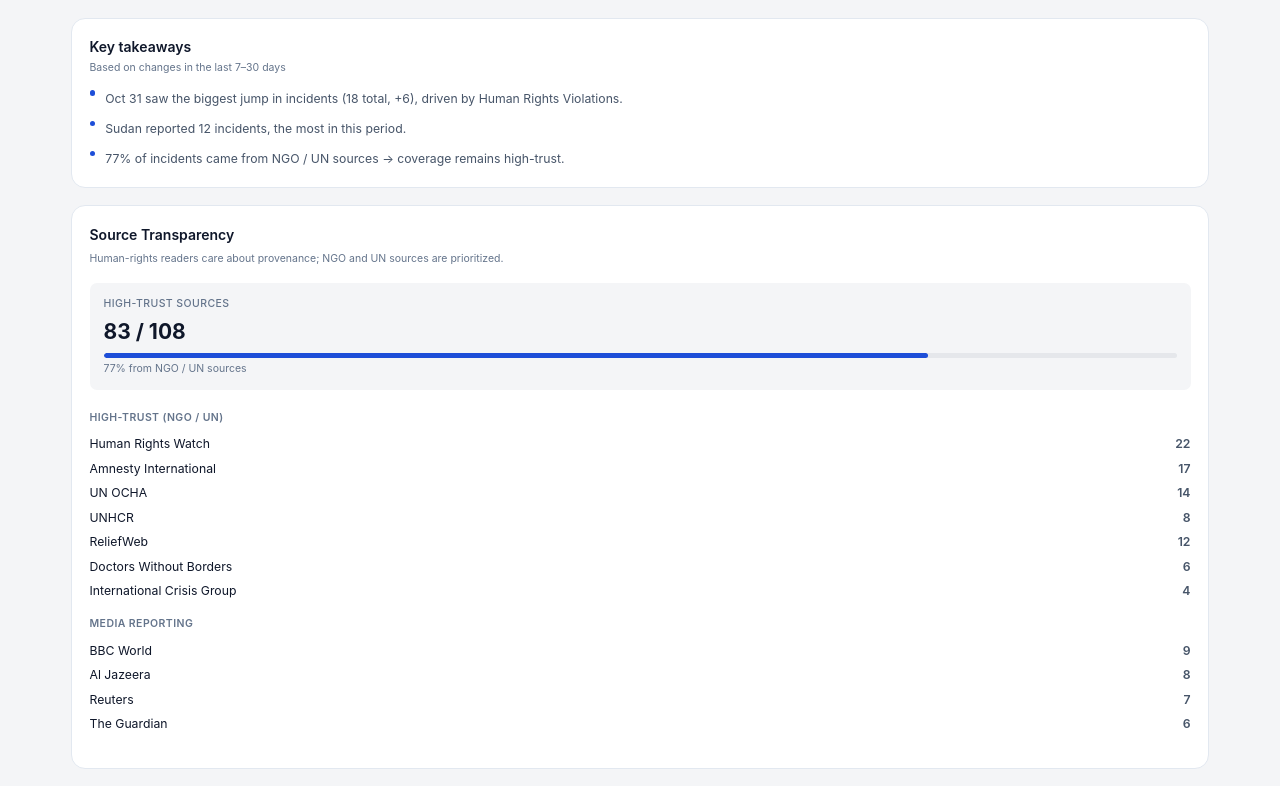
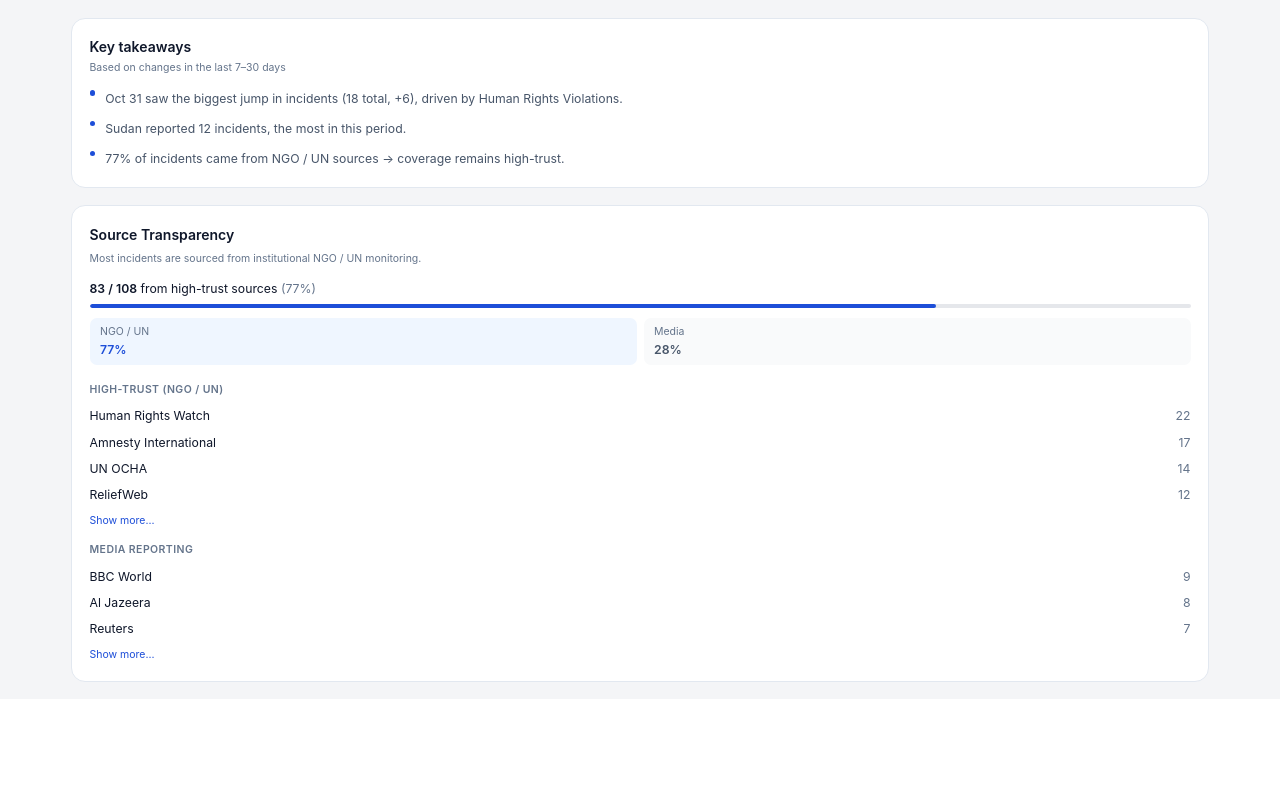
Before and after one commit to pierrev34/global-crisis-monitor, a Next.js app in the folder frontend/: page / in a window 1280 px wide. Shown: the part 701-1487 px from the top of the page. After the commit the page ends 1400 px from the top, so only its background shows below. Built offline with nearby package versions, Linux system fonts and the light colour scheme.

Commit message:
Redesigned Source Transparency card as clean credibility widget

```diff
--- a/frontend/src/components/SourceBreakdown.tsx
+++ b/frontend/src/components/SourceBreakdown.tsx
@@ -1,4 +1,4 @@
-import React from 'react';
+import React, { useState } from 'react';
 import { SourceStat } from '@/types/feed';
 
 interface SourceBreakdownProps {
@@ -7,12 +7,15 @@
 }
 
 /**
- * SourceBreakdown - Source transparency with trust metrics
+ * SourceBreakdown - Simplified credibility widget
  */
 export default function SourceBreakdown({ sources, totalIncidents }: SourceBreakdownProps) {
+  const [showAllNgo, setShowAllNgo] = useState(false);
+  const [showAllMedia, setShowAllMedia] = useState(false);
+
   if (!sources || sources.length === 0) {
     return (
-      <div className="bg-white border border-border rounded-xl p-6">
+      <div className="bg-white border border-border rounded-2xl p-5">
         <h3 className="text-base font-semibold text-text-primary mb-4">
           Source Transparency
         </h3>
@@ -24,68 +27,105 @@
   }
 
   // Separate NGO/UN sources from media
-  const ngoSources = sources.filter((s) => s.type === 'ngo' || s.type === 'un');
-  const mediaSources = sources.filter((s) => s.type === 'media');
+  const ngoSources = sources
+    .filter((s) => s.type === 'ngo' || s.type === 'un')
+    .sort((a, b) => b.count - a.count);
+  const mediaSources = sources
+    .filter((s) => s.type === 'media')
+    .sort((a, b) => b.count - a.count);
 
   const ngoTotal = ngoSources.reduce((sum, s) => sum + s.count, 0);
+  const mediaTotal = mediaSources.reduce((sum, s) => sum + s.count, 0);
   const ngoPercentage = (ngoTotal / totalIncidents) * 100;
+  const mediaPercentage = (mediaTotal / totalIncidents) * 100;
 
-  const SourceList = ({ sourceList, label }: { sourceList: SourceStat[], label: string }) => (
-    <div className="mb-5">
-      <h4 className="text-xs font-semibold text-text-muted uppercase tracking-wide-caps mb-3">
-        {label}
-      </h4>
-      <div className="space-y-2">
-        {sourceList.slice(0, 8).map((source) => (
-          <div key={source.name} className="flex justify-between items-center">
-            <span className="text-sm text-text-primary">{source.name}</span>
-            <span className="text-sm font-semibold text-text-body">{source.count}</span>
-          </div>
-        ))}
-      </div>
-    </div>
-  );
+  const displayedNgoSources = showAllNgo ? ngoSources : ngoSources.slice(0, 4);
+  const displayedMediaSources = showAllMedia ? mediaSources : mediaSources.slice(0, 3);
 
   return (
     <div className="bg-white border border-border rounded-2xl p-5">
       <h3 className="text-base font-semibold text-text-primary mb-2">
         Source Transparency
       </h3>
-      <p className="text-xs text-text-muted mb-5">
-        Human-rights readers care about provenance; NGO and UN sources are prioritized.
+      <p className="text-xs text-text-muted mb-4">
+        Most incidents are sourced from institutional NGO / UN monitoring.
       </p>
 
-      {/* High-trust metric with progress bar */}
-      <div className="mb-6 p-4 bg-bg rounded-lg">
-        <div className="text-xs font-medium text-text-muted uppercase tracking-wide-caps mb-2">
-          High-trust sources
+      {/* Headline KPI */}
+      <div className="mb-3">
+        <div className="text-sm text-text-primary">
+          <span className="font-semibold">{ngoTotal} / {totalIncidents}</span> from high-trust sources{' '}
+          <span className="text-text-muted">({ngoPercentage.toFixed(0)}%)</span>
         </div>
-        <div className="text-2xl font-bold text-text-primary mb-2">
-          {ngoTotal} / {totalIncidents}
-        </div>
-        <div className="w-full bg-neutral-light h-1.5 rounded-full overflow-hidden">
+        {/* Thin progress bar */}
+        <div className="w-full bg-neutral-light h-1 rounded-full overflow-hidden mt-2">
           <div
             className="h-full bg-primary rounded-full transition-all"
             style={{ width: `${ngoPercentage}%` }}
           />
         </div>
-        <div className="text-xs text-text-muted mt-1">
-          {ngoPercentage.toFixed(0)}% from NGO / UN sources
+      </div>
+
+      {/* 2-column breakdown */}
+      <div className="flex gap-2 mb-5">
+        <div className="flex-1 bg-blue-50 rounded-lg px-3 py-2">
+          <div className="text-xs text-text-muted mb-0.5">NGO / UN</div>
+          <div className="text-sm font-semibold text-primary">{ngoPercentage.toFixed(0)}%</div>
+        </div>
+        <div className="flex-1 bg-gray-50 rounded-lg px-3 py-2">
+          <div className="text-xs text-text-muted mb-0.5">Media</div>
+          <div className="text-sm font-semibold text-text-body">{mediaPercentage.toFixed(0)}%</div>
         </div>
       </div>
 
+      {/* High-trust list */}
       {ngoSources.length > 0 && (
-        <SourceList
-          sourceList={ngoSources}
-          label="High-Trust (NGO / UN)"
-        />
+        <div className="mb-4">
+          <h4 className="text-xs font-semibold text-text-muted uppercase tracking-wide-caps mb-2">
+            High-trust (NGO / UN)
+          </h4>
+          <div className="space-y-0.5">
+            {displayedNgoSources.map((source) => (
+              <div key={source.name} className="flex justify-between items-center py-1">
+                <span className="text-sm text-text-primary">{source.name}</span>
+                <span className="text-sm text-text-muted">{source.count}</span>
+              </div>
+            ))}
+          </div>
+          {ngoSources.length > 4 && (
+            <button
+              onClick={() => setShowAllNgo(!showAllNgo)}
+              className="text-xs text-primary hover:underline mt-2"
+            >
+              {showAllNgo ? 'Show less...' : 'Show more...'}
+            </button>
+          )}
+        </div>
       )}
 
+      {/* Media list */}
       {mediaSources.length > 0 && (
-        <SourceList
-          sourceList={mediaSources}
-          label="Media Reporting"
-        />
+        <div>
+          <h4 className="text-xs font-semibold text-text-muted uppercase tracking-wide-caps mb-2">
+            Media reporting
+          </h4>
+          <div className="space-y-0.5">
+            {displayedMediaSources.map((source) => (
+              <div key={source.name} className="flex justify-between items-center py-1">
+                <span className="text-sm text-text-primary">{source.name}</span>
+                <span className="text-sm text-text-muted">{source.count}</span>
+              </div>
+            ))}
+          </div>
+          {mediaSources.length > 3 && (
+            <button
+              onClick={() => setShowAllMedia(!showAllMedia)}
+              className="text-xs text-primary hover:underline mt-2"
+            >
+              {showAllMedia ? 'Show less...' : 'Show more...'}
+            </button>
+          )}
+        </div>
       )}
     </div>
   );
```
